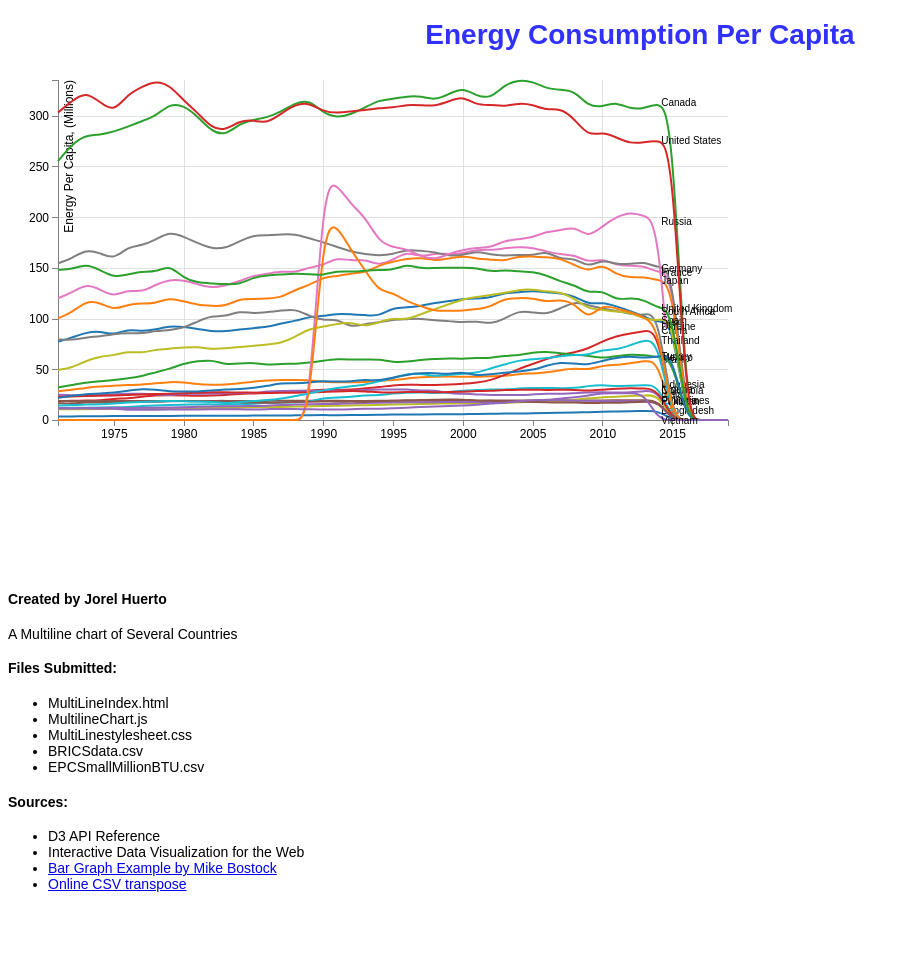
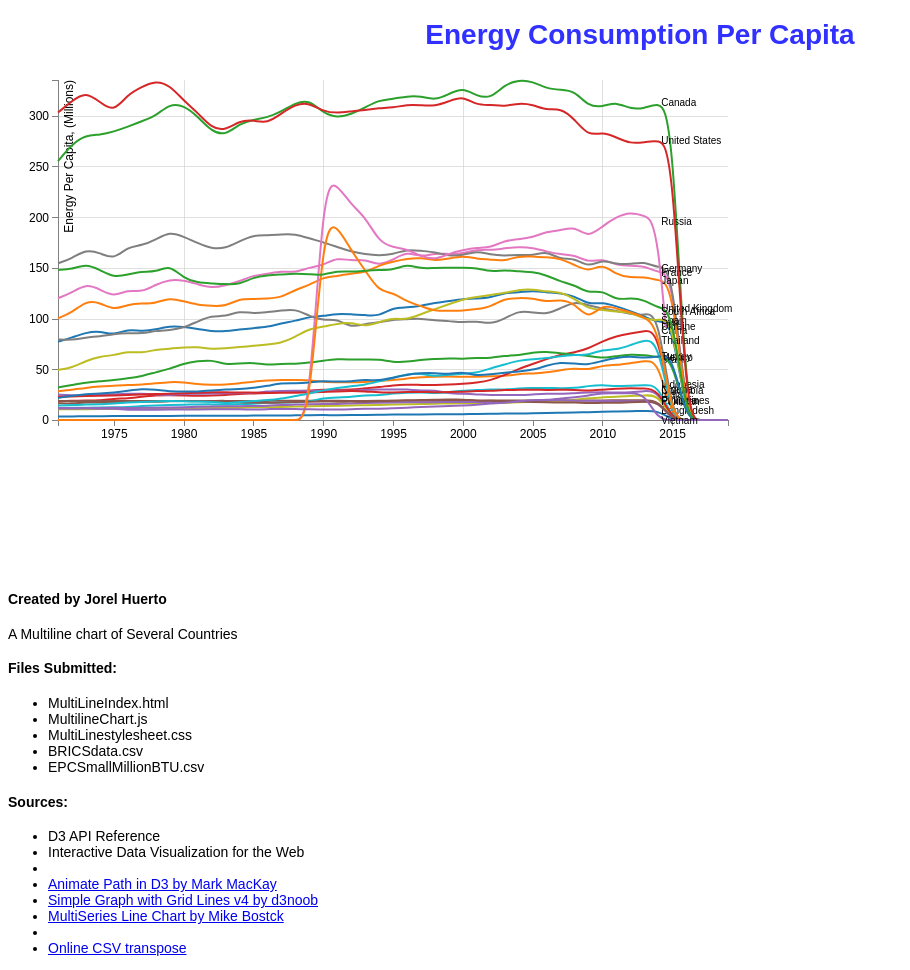
Before and after one commit to Jorel29/CSE163-Data-Prog-and-Viz, a plain HTML site: page Assignments/Assignment4/MultiLineIndex.html in a window 1280 px wide. Shown: the whole page, without its empty margins (0-910 px from the left). Before the commit the page ends 906 px from the top, so only its background shows below. Drawn offline with nearby package versions, Linux system fonts and the light colour scheme.

Commit message:
added some sources

```diff
--- a/Assignments/Assignment4/MultiLineIndex.html
+++ b/Assignments/Assignment4/MultiLineIndex.html
@@ -33,7 +33,11 @@
     <ul>
       <li>D3 API Reference</li>
       <li>Interactive Data Visualization for the Web</li>
-      <li><a href="http://bost.ocks.org/mike/bar/3/" target = "_blank"> Bar Graph Example by Mike Bostock</a></li>
+      <li></li>
+      <li><a href="http://bl.ocks.org/methodofaction/4063326" target = "_blank"> Animate Path in D3 by Mark MacKay</a></li>
+      <li><a href="https://bl.ocks.org/d3noob/c506ac45617cf9ed39337f99f8511218">Simple Graph with Grid Lines v4 by d3noob</a></li>
+      <li><a href="https://bl.ocks.org/mbostock/3884955">MultiSeries Line Chart by Mike Bostck</a></li>
+      <li><a href=""></a></li>
       <li><a href="https://www.convertcsv.com/newsite/transpose-csv.htm">Online CSV transpose</a></li>
     </ul>
   </body>
```
